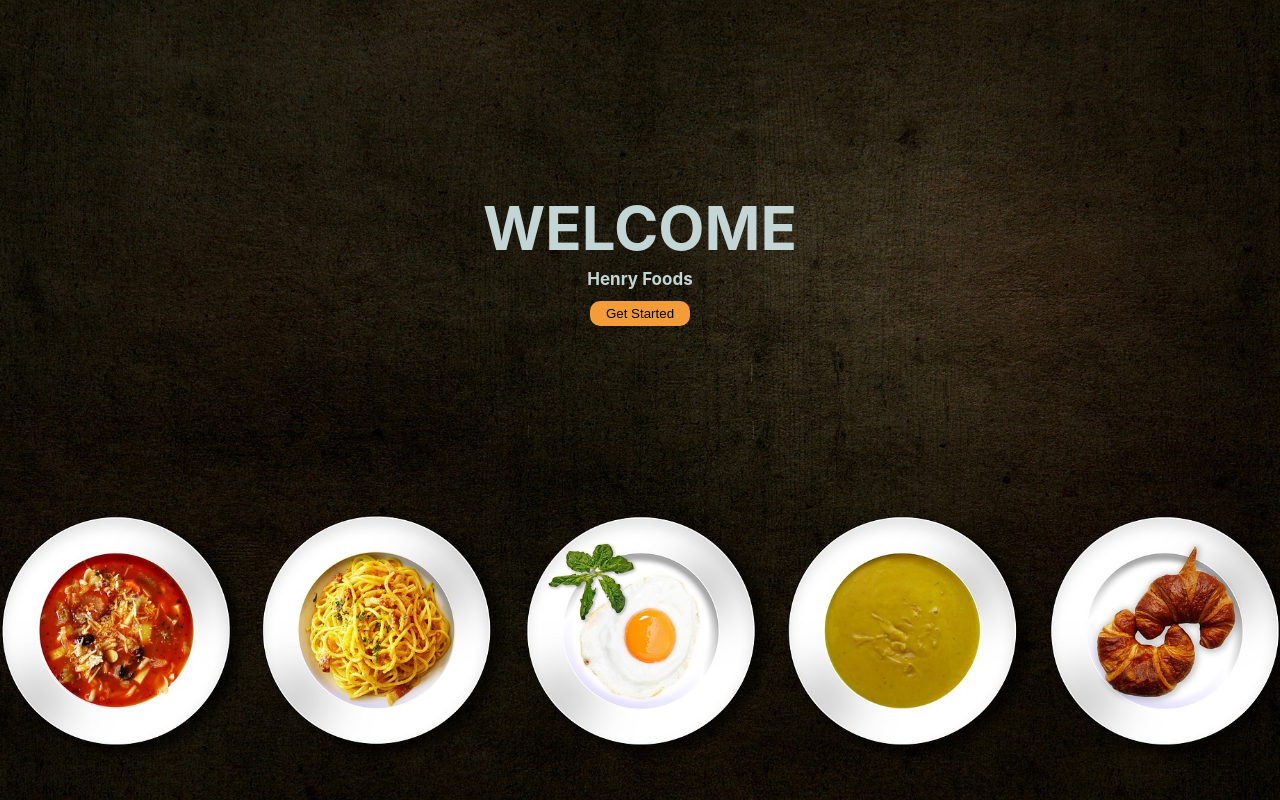
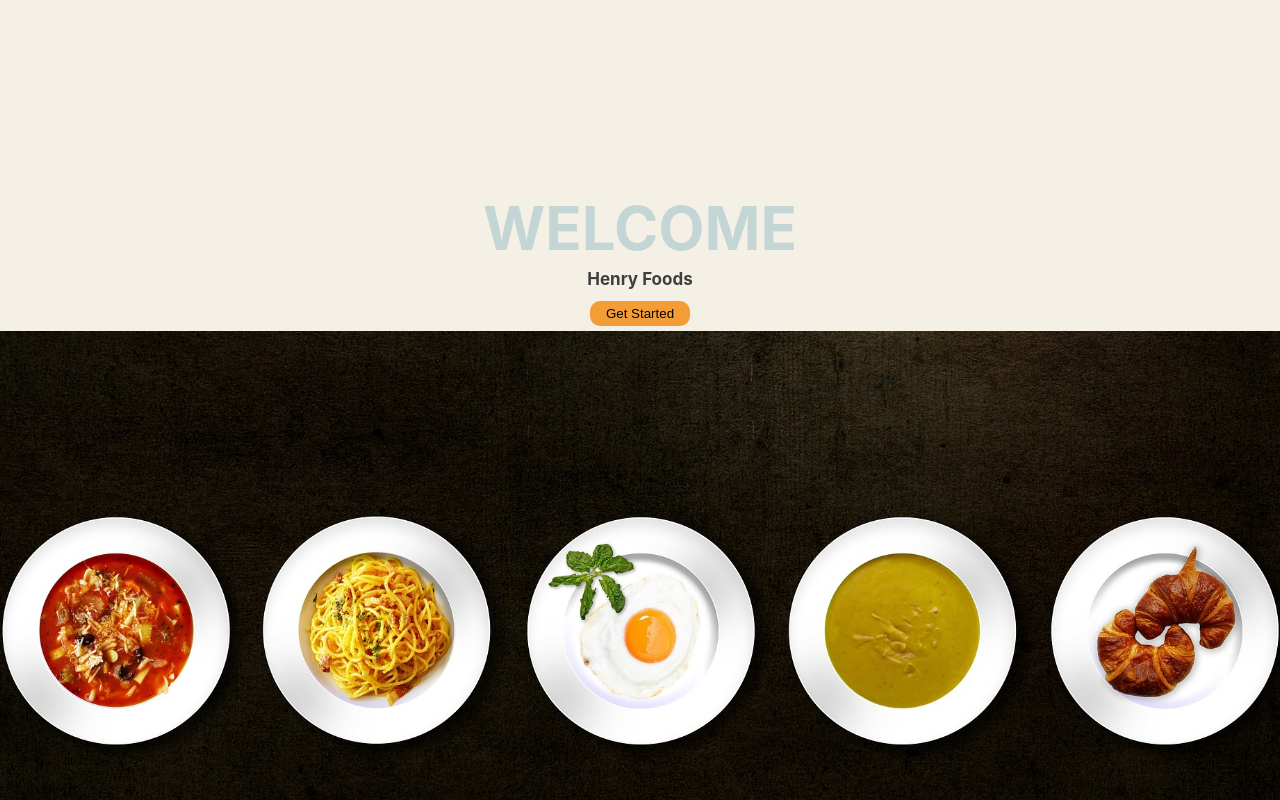
Before and after one commit to Jpenagos32/PI-Food-main, a React (Create React App) app in the folder client/: page / in a window 1280 px wide. Built offline with nearby package versions, Linux system fonts and the light colour scheme.

Commit message:
Agregando modo oscuro

```diff
--- a/client/src/App.css
+++ b/client/src/App.css
@@ -38,24 +38,26 @@ html {
 	margin: 0;
 }
 
-.darkMode {
+.darkMode,
+html {
 	background-color: #282c34;
-	color: #cfcfcf;
+	color: var(--oscuro-gris-claro);
 	background-size: cover;
 }
 
-.darkMode h1 {
-	color: #ececec;
+.darkMode h2 {
+	color: var(--oscuro-gris-claro);
 }
 
-.lightMode {
-	/* background-color: white; */
-	color: #555555;
+.lightMode,
+html {
+	background-color: var(--blanco-crema-principal);
+	color: var(--claro-gris-oscuro);
 	background-size: cover;
 }
 
-.lightMode h1 {
-	color: #3e3e3e;
+.lightMode h2 {
+	color: var(--claro-gris-oscuro);
 }
 
 button {
--- a/client/src/App.js
+++ b/client/src/App.js
@@ -6,6 +6,7 @@ import HomePage from './components/HomePage/HomePage';
 import NavBar from './components/NavBar/NavBar';
 import Detail from './components/Detail/Detail';
 import CreateRecipe from './components/CreateRecipe/CreateRecipe';
+import { useSelector } from 'react-redux';
 
 function App() {
 	/*
@@ -15,13 +16,16 @@ function App() {
 	const darkModeHandler = () => {
 		setDarkMode(!darkMode);
 	};
+
+TODO suscribir este componente al estado global darkMode
  */
+
+	const darkMode = useSelector((state) => state.darkMode);
 
 	const location = useLocation();
 	return (
-		<div className='lightMode'>
-			{/*<button onClick={darkModeHandler}>Toggle Dark Mode</button> */}
-
+		// TODO si es false el darkMode que classname sea lightMode de lo contrario que sea darkMode
+		<div className={darkMode ? 'darkMode' : 'lightMode'}>
 			{location.pathname !== '/' && <NavBar />}
 
 			<Routes>
--- a/client/src/Redux/actionTypes.js
+++ b/client/src/Redux/actionTypes.js
@@ -7,3 +7,4 @@ export const ORDER_BY_HEALTHSCORE = 'ORDER_BY_HEALTHSCORE';
 export const GET_DIETS = 'GET_DIETS';
 export const ADD_RECIPE = 'ADD_RECIPE';
 export const FILTER_BY_ORIGIN = 'FILTER_BY_ORIGIN';
+export const TOGGLE_DARK_MODE = 'TOGGLE_DARK_MODE';
--- a/client/src/Redux/actions.js
+++ b/client/src/Redux/actions.js
@@ -8,6 +8,7 @@ import {
 	GET_DIETS,
 	ADD_RECIPE,
 	FILTER_BY_ORIGIN,
+	TOGGLE_DARK_MODE,
 } from './actionTypes';
 import axios from 'axios';
 
@@ -98,3 +99,9 @@ export const filterByOrigin = (origin) => {
 		});
 	};
 };
+
+export const toggleDarkMode = () => {
+	return {
+		type: TOGGLE_DARK_MODE,
+	};
+};
--- a/client/src/Redux/reducer.js
+++ b/client/src/Redux/reducer.js
@@ -8,6 +8,7 @@ import {
 	GET_RECIPE_NAME,
 	ORDER_BY_HEALTHSCORE,
 	ORDER_BY_NAME,
+	TOGGLE_DARK_MODE,
 } from './actionTypes';
 
 const initialState = {
@@ -15,6 +16,7 @@ const initialState = {
 	recipeDetail: [],
 	filteredRecipes: [],
 	allDiets: [],
+	darkMode: false,
 };
 
 const reducer = (state = initialState, action) => {
@@ -143,6 +145,12 @@ const reducer = (state = initialState, action) => {
 						: origin,
 			};
 
+		case TOGGLE_DARK_MODE:
+			return {
+				...state,
+				darkMode: !state.darkMode,
+			};
+
 		default:
 			return { ...state };
 	}
--- a/client/src/components/Card/Card.module.css
+++ b/client/src/components/Card/Card.module.css
@@ -12,6 +12,7 @@
 	background-size: cover;
 	background-repeat: no-repeat;
 	background-position: center;
+	color: var(--claro-gris-oscuro);
 }
 
 .container .description {
@@ -29,6 +30,7 @@
 h2 {
 	font-size: 17px;
 	margin: 5px 0 0 0;
+	color: var(--claro-gris-oscuro);
 }
 
 .container img {
--- a/client/src/components/CreateRecipe/CreateRecipe.jsx
+++ b/client/src/components/CreateRecipe/CreateRecipe.jsx
@@ -118,7 +118,7 @@ const CreateRecipe = (props) => {
 				<button>Home</button>
 			</Link>
 			<h1>CREATE NEW RECIPE</h1>
-			<div className={styles.frm}>
+			<div className={`${styles.frm}`}>
 				<form onSubmit={handleSubmit}>
 					<div className={`${styles.inpt}`}>
 						<label htmlFor='title'>Recipe Name</label>
@@ -255,6 +255,8 @@ const CreateRecipe = (props) => {
 					</div>
 				</form>
 			</div>
+			<div className='invisible'></div>
+			<div className='invisible'></div>
 		</div>
 	);
 };
--- a/client/src/components/CreateRecipe/CreateRecipe.module.css
+++ b/client/src/components/CreateRecipe/CreateRecipe.module.css
@@ -10,6 +10,7 @@
 	-webkit-box-shadow: 21px 13px 46px -5px rgba(0, 0, 0, 0.47);
 	-moz-box-shadow: 21px 13px 46px -5px rgba(0, 0, 0, 0.47);
 	box-shadow: 21px 13px 46px -5px rgba(0, 0, 0, 0.47);
+	color: var(--claro-gris-oscuro);
 }
 
 .inpt {
--- a/client/src/components/Detail/Detail.module.css
+++ b/client/src/components/Detail/Detail.module.css
@@ -6,8 +6,6 @@
 }
 
 .summary {
-	text-decoration: none;
-	color: var(--claro-gris-oscuro);
 	text-align: justify;
 	font-weight: normal;
 }
--- a/client/src/components/NavBar/NavBar.jsx
+++ b/client/src/components/NavBar/NavBar.jsx
@@ -1,18 +1,21 @@
 import styles from './NavBar.module.css';
 import SearchBar from '../SearchBar/SearchBar';
-import { useDispatch } from 'react-redux';
+import { useDispatch, useSelector } from 'react-redux';
 import {
 	filterByDiet,
 	filterByOrigin,
 	getDiets,
 	orderByHealthScore,
 	orderByName,
+	toggleDarkMode,
 } from '../../Redux/actions';
 import { useLoadOnGlblState } from '../../hooks/personalizedHooks';
 import { Link } from 'react-router-dom';
 
 const NavBar = (props) => {
 	const dispatch = useDispatch();
+
+	const darkMode = useSelector((state) => state.darkMode);
 
 	// Hook personalizado
 	const diets = useLoadOnGlblState('allDiets', getDiets);
@@ -32,9 +35,16 @@ const NavBar = (props) => {
 	const handleFilterOrigin = (event) => {
 		dispatch(filterByOrigin(event.target.value));
 	};
+
+	const handleClick = (event) => {
+		event.preventDefault();
+		dispatch(toggleDarkMode());
+	};
 	return (
 		<div className={styles.container}>
-			<button>Soy</button>
+			<button onClick={handleClick}>
+				Toggle {darkMode ? 'Light Mode' : 'Dark Mode'}
+			</button>
 			<Link to='/form'>
 				<button>Create Recipe</button>
 			</Link>
```
